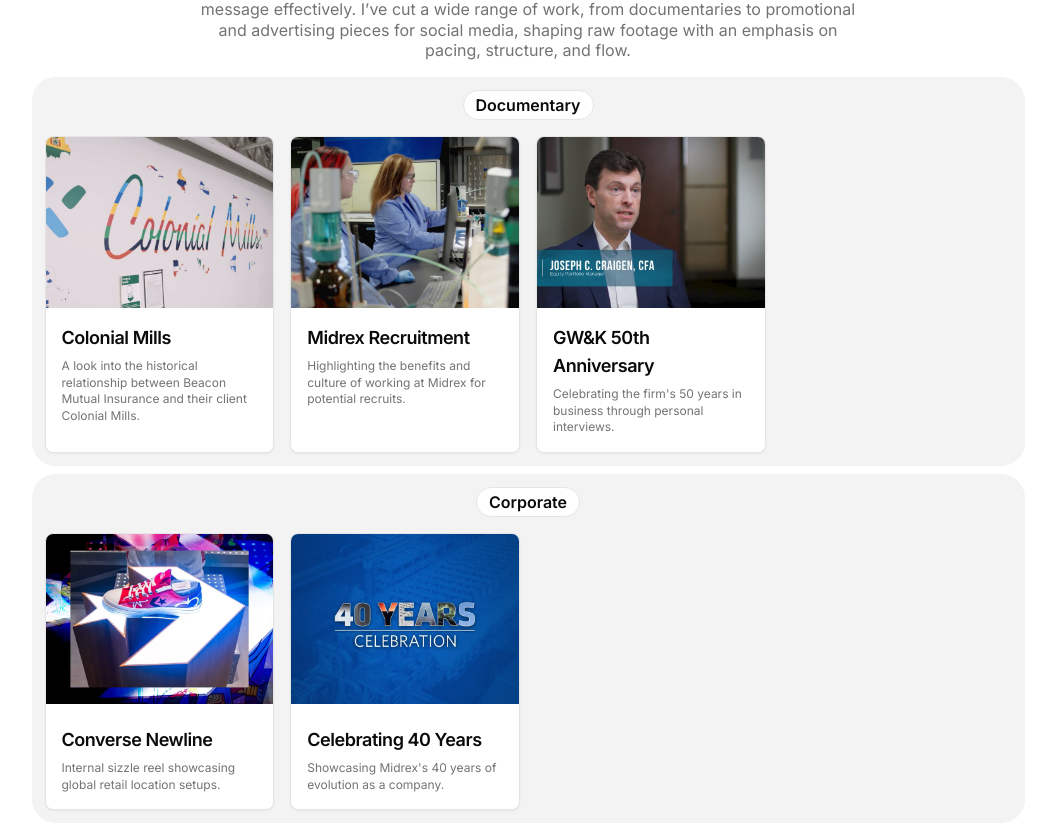
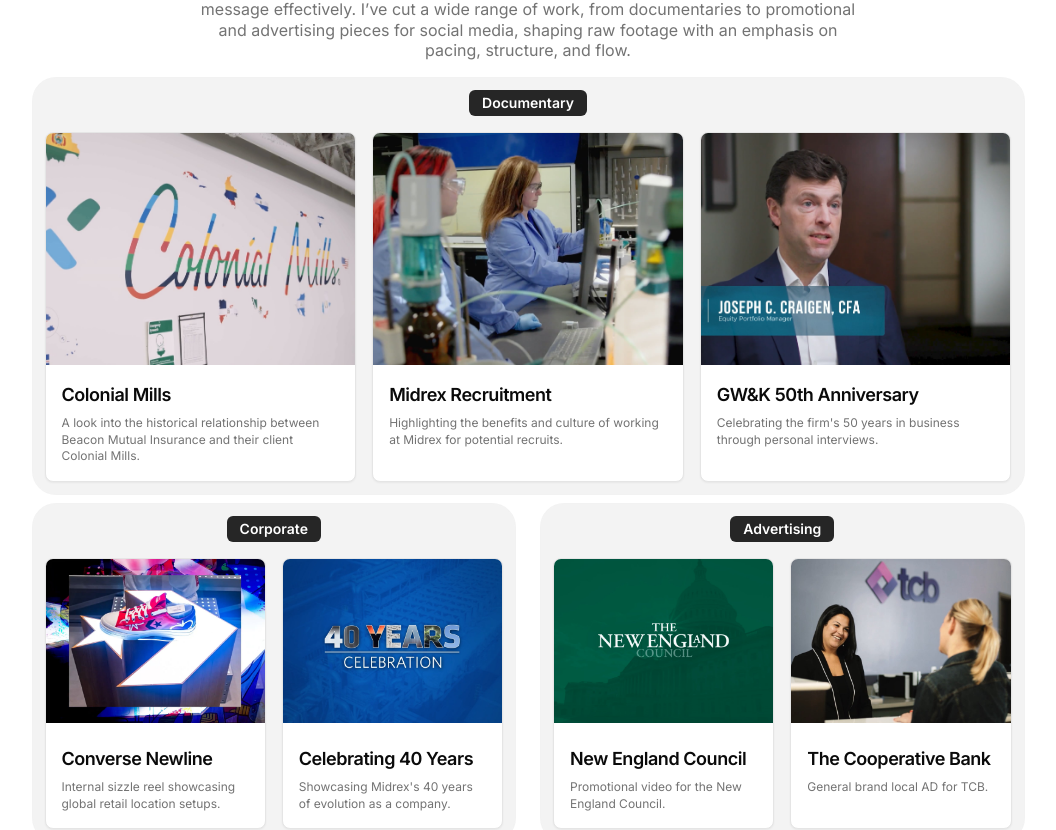
Before and after one commit to filthywill/storyboard-portfolio, a Next.js app: page /editing in a window 1280 px wide. Shown: the part 217-1047 px from the top of the page, without its empty margins (112-1168 px from the left). Built offline with nearby package versions, Linux system fonts and the light colour scheme.

Commit message:
Update portfolio pages and section header badge component
Made-with: Cursor

```diff
--- a/app/editing/page.tsx
+++ b/app/editing/page.tsx
@@ -8,6 +8,7 @@ import { Badge } from "@/components/ui/badge"
 import { SectionHeaderBadge } from "@/components/section-header-badge"
 import { Separator } from "@/components/ui/separator"
 import { ThemeToggle } from "@/components/ui/theme-toggle"
+import { cn } from "@/lib/utils"
 import {
   Download,
   Play,
@@ -116,6 +117,8 @@ export default function EditingPage() {
       description: "Placeholder description for promotional editing project.",
     },
   ]
+
+  const docItems = [editingItems[0], editingItems[1], editingItems[2]]
 
   const services = [
     {
@@ -305,9 +308,17 @@ export default function EditingPage() {
               <SectionHeaderBadge>Documentary</SectionHeaderBadge>
             </div>
 
-            <div className="grid grid-cols-1 min-[525px]:grid-cols-2 md:grid-cols-3 lg:grid-cols-4 gap-4">
-              {[editingItems[0], editingItems[1], editingItems[2]].map((item, index) => (
-                <Card key={index} className="group overflow-hidden hover:shadow-lg transition-all duration-300">
+            <div className={`grid gap-4 grid-cols-1 min-[475px]:grid-cols-2 ${docItems.length > 3 ? "min-[768px]:grid-cols-3" : "min-[685px]:grid-cols-3"}`}>
+              {docItems.map((item, index) => {
+                const isOrphanLast = docItems.length % 2 === 1 && index === docItems.length - 1
+                return (
+                <Card
+                  key={index}
+                  className={cn(
+                    "group overflow-hidden hover:shadow-lg transition-all duration-300",
+                    isOrphanLast && "min-[475px]:max-[684px]:col-span-2 min-[475px]:max-[684px]:justify-self-center min-[475px]:max-[684px]:w-full min-[475px]:max-[684px]:max-w-[520px] min-[685px]:col-span-1"
+                  )}
+                >
                   <div
                     className="aspect-[2/1] md:aspect-[4/3] overflow-hidden cursor-pointer relative"
                     onClick={() => openModal(item)}
@@ -347,21 +358,23 @@ export default function EditingPage() {
                     <CardDescription className="text-xs leading-snug">{item.description}</CardDescription>
                   </CardHeader>
                 </Card>
-              ))}
+                )
+              })}
             </div>
           </div>
         </div>
       </section>
 
+      {/* Corporate & Advertising: side-by-side at lg (1024px), each max 2 columns */}
+      <div className="container max-w-[1025px] mx-auto px-4 lg:grid lg:grid-cols-2 lg:gap-6">
       {/* Corporate Section */}
       <section id="corporate" className="pt-0 pb-2">
-        <div className="container max-w-[1025px] mx-auto px-4">
           <div className="bg-muted/80 rounded-3xl p-3 md:p-3 border border-muted/30">
             <div className="text-center space-y-2 mb-4 mt-0">
               <SectionHeaderBadge>Corporate</SectionHeaderBadge>
             </div>
 
-            <div className="grid grid-cols-1 min-[525px]:grid-cols-2 md:grid-cols-3 lg:grid-cols-4 gap-4">
+            <div className="grid grid-cols-1 min-[475px]:grid-cols-2 gap-4">
               {[editingItems[3], editingItems[4]].map((item, index) => (
                 <Card key={index + 2} className="group overflow-hidden hover:shadow-lg transition-all duration-300">
                   <div
@@ -409,18 +422,16 @@ export default function EditingPage() {
               ))}
             </div>
           </div>
-        </div>
       </section>
 
       {/* Advertising Section */}
       <section id="advertising" className="pt-0 pb-2">
-        <div className="container max-w-[1025px] mx-auto px-4">
           <div className="bg-muted/80 rounded-3xl p-3 md:p-3 border border-muted/30">
             <div className="text-center space-y-2 mb-4 mt-0">
               <SectionHeaderBadge>Advertising</SectionHeaderBadge>
             </div>
 
-            <div className="grid grid-cols-1 min-[525px]:grid-cols-2 md:grid-cols-3 gap-4">
+            <div className="grid grid-cols-1 min-[475px]:grid-cols-2 gap-4">
               {[editingItems[5], editingItems[6]].map((item, index) => (
                 <Card key={index + 4} className="group overflow-hidden hover:shadow-lg transition-all duration-300">
                   <div
@@ -468,8 +479,8 @@ export default function EditingPage() {
               ))}
             </div>
           </div>
-        </div>
       </section>
+      </div>
 
       {/* Social Media Section - hidden for now */}
       <section id="social-media" className="pt-1 pb-8 hidden">
@@ -481,7 +492,7 @@ export default function EditingPage() {
               </Badge>
             </div>
 
-            <div className="grid grid-cols-1 min-[525px]:grid-cols-2 md:grid-cols-3 lg:grid-cols-4 gap-4">
+            <div className="grid grid-cols-1 min-[475px]:grid-cols-2 min-[685px]:grid-cols-3 min-[768px]:grid-cols-4 gap-4">
               {[editingItems[7], editingItems[8]].map((item, index) => (
                 <Card key={index + 6} className="group overflow-hidden hover:shadow-lg transition-all duration-300">
                   <div
--- a/app/storyboards/page.tsx
+++ b/app/storyboards/page.tsx
@@ -382,11 +382,13 @@ export default function StoryboardsPage() {
                 <SectionHeaderBadge>Film</SectionHeaderBadge>
               </div>
               <TooltipProvider delayDuration={300}>
-                <div className="grid grid-cols-1 min-[525px]:grid-cols-2 min-[685px]:grid-cols-3 min-[900px]:grid-cols-4 gap-3">
-                  {filmItems.map((item, index) => (
+                <div className={`grid gap-3 grid-cols-1 min-[475px]:grid-cols-2 ${filmItems.length > 3 ? "min-[768px]:grid-cols-4" : "min-[685px]:grid-cols-3"}`}>
+                  {filmItems.map((item, index) => {
+                    const shouldSpanLast = filmItems.length % 2 === 1;
+                    return (
                     <Tooltip key={item.title}>
                       <TooltipTrigger asChild>
-                        <Card className="group overflow-hidden hover:shadow-lg transition-all duration-300">
+                        <Card className={`group overflow-hidden hover:shadow-lg transition-all duration-300 ${shouldSpanLast && index === filmItems.length - 1 ? "min-[475px]:col-span-2 min-[475px]:justify-self-center min-[475px]:w-full min-[475px]:max-w-[520px] min-[685px]:col-span-1 min-[685px]:justify-self-auto min-[685px]:max-w-none" : ""}`}>
                           <div
                             className="aspect-[2/1] md:aspect-[4/3] overflow-hidden cursor-pointer relative"
                             onClick={() => openModal(item)}
@@ -417,7 +419,8 @@ export default function StoryboardsPage() {
                           {item.hoverText}
                         </TooltipContent>
                       </Tooltip>
-                    ))}
+                    );
+                  })}
                 </div>
               </TooltipProvider>
             </div>
@@ -434,11 +437,13 @@ export default function StoryboardsPage() {
                 <SectionHeaderBadge>Animation</SectionHeaderBadge>
               </div>
               <TooltipProvider delayDuration={300}>
-                <div className="grid grid-cols-1 min-[525px]:grid-cols-2 min-[685px]:grid-cols-3 min-[900px]:grid-cols-4 gap-3">
-                  {animationItems.map((item, index) => (
+                <div className={`grid gap-3 grid-cols-1 min-[475px]:grid-cols-2 ${animationItems.length > 3 ? "min-[768px]:grid-cols-4" : "min-[685px]:grid-cols-3"}`}>
+                  {animationItems.map((item, index) => {
+                    const shouldSpanLast = animationItems.length % 2 === 1;
+                    return (
                     <Tooltip key={item.title}>
                       <TooltipTrigger asChild>
-                        <Card className="group overflow-hidden hover:shadow-lg transition-all duration-300">
+                        <Card className={`group overflow-hidden hover:shadow-lg transition-all duration-300 ${shouldSpanLast && index === animationItems.length - 1 ? "min-[475px]:col-span-2 min-[475px]:justify-self-center min-[475px]:w-full min-[475px]:max-w-[520px] min-[685px]:col-span-1 min-[685px]:justify-self-auto min-[685px]:max-w-none" : ""}`}>
                           <div
                             className="aspect-[2/1] md:aspect-[4/3] overflow-hidden cursor-pointer relative"
                             onClick={() => openModal(item)}
@@ -469,7 +474,8 @@ export default function StoryboardsPage() {
                           {item.hoverText}
                         </TooltipContent>
                       </Tooltip>
-                    ))}
+                    );
+                  })}
                 </div>
               </TooltipProvider>
             </div>
@@ -486,11 +492,13 @@ export default function StoryboardsPage() {
                 <SectionHeaderBadge>Motion Graphics</SectionHeaderBadge>
               </div>
               <TooltipProvider delayDuration={300}>
-                <div className="grid grid-cols-1 min-[525px]:grid-cols-2 min-[685px]:grid-cols-3 min-[900px]:grid-cols-4 gap-3">
-                  {motionGraphicsItems.map((item, index) => (
+                <div className={`grid gap-3 grid-cols-1 min-[475px]:grid-cols-2 ${motionGraphicsItems.length > 3 ? "min-[768px]:grid-cols-4" : "min-[685px]:grid-cols-3"}`}>
+                  {motionGraphicsItems.map((item, index) => {
+                    const shouldSpanLast = motionGraphicsItems.length % 2 === 1;
+                    return (
                     <Tooltip key={item.title}>
                       <TooltipTrigger asChild>
-                        <Card className="group overflow-hidden hover:shadow-lg transition-all duration-300">
+                        <Card className={`group overflow-hidden hover:shadow-lg transition-all duration-300 ${shouldSpanLast && index === motionGraphicsItems.length - 1 ? "min-[475px]:col-span-2 min-[475px]:justify-self-center min-[475px]:w-full min-[475px]:max-w-[420px] min-[685px]:col-span-1 min-[685px]:justify-self-auto min-[685px]:max-w-none" : ""}`}>
                           <div
                             className="aspect-[2/1] md:aspect-[4/3] overflow-hidden cursor-pointer relative"
                             onClick={() => openModal(item)}
@@ -521,7 +529,8 @@ export default function StoryboardsPage() {
                           {item.hoverText}
                         </TooltipContent>
                       </Tooltip>
-                    ))}
+                    );
+                  })}
                 </div>
               </TooltipProvider>
             </div>
--- a/components/section-header-badge.tsx
+++ b/components/section-header-badge.tsx
@@ -15,7 +15,10 @@ export function SectionHeaderBadge({
   return (
     <Badge
       variant="outline"
-      className={cn("px-3 py-0.5 text-base", className)}
+      className={cn(
+        "px-3 py-0.5 text-sm rounded-md border-transparent bg-neutral-800 text-white dark:bg-neutral-100 dark:text-neutral-900",
+        className
+      )}
       {...props}
     >
       {children}
```
Also changed, not shown: app/animation/page.tsx (+22 -11 lines).
